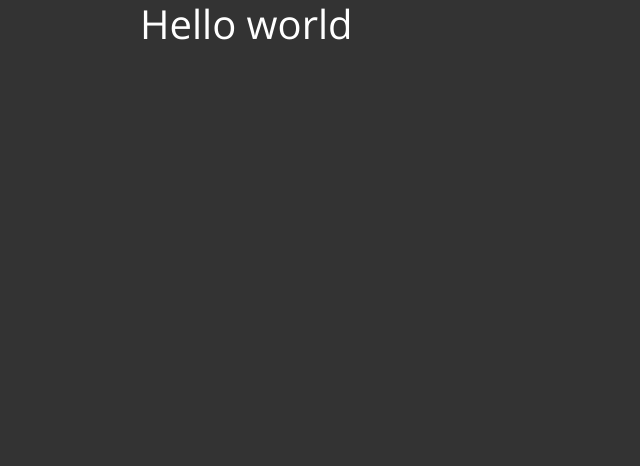
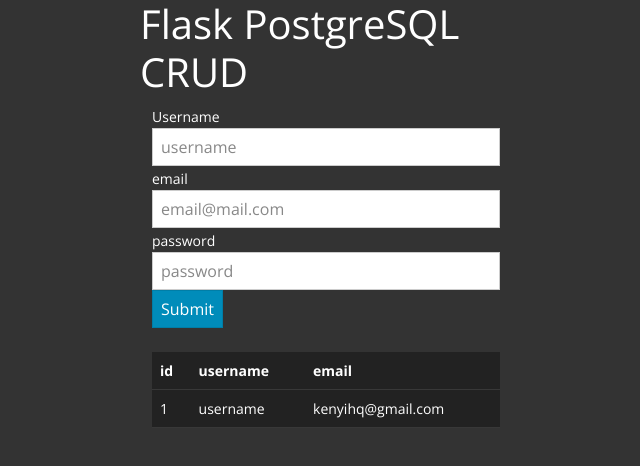
Before and after one commit to kenyihq/crud-psql-flask-js, a plain HTML site: page static/index.html in a window 1280 px wide. Shown: the whole page, without its empty margins (314-954 px from the left). Drawn offline with nearby package versions, Linux system fonts and the light colour scheme; files whose address does not match are found by name.

Commit message:
Added view htm

```diff
--- a/static/index.html
+++ b/static/index.html
@@ -1,20 +1,58 @@
 <!DOCTYPE html>
 <html lang="en">
-<head>
-    <meta charset="UTF-8">
-    <meta http-equiv="X-UA-Compatible" content="IE=edge">
-    <meta name="viewport" content="width=device-width, initial-scale=1.0">
+  <head>
+    <meta charset="UTF-8" />
+    <meta http-equiv="X-UA-Compatible" content="IE=edge" />
+    <meta name="viewport" content="width=device-width, initial-scale=1.0" />
     <title>Pytohn Flask App</title>
     <!-- CSS only -->
-    <link rel="stylesheet" href="https://bootswatch.com/5/yeti/bootstrap.min.css">
-</head>
-<body class="bg-dark text-white">
+    <link
+      rel="stylesheet"
+      href="https://bootswatch.com/5/yeti/bootstrap.min.css"
+    />
+  </head>
+  <body class="bg-dark text-white">
     <div class="container">
-        <div class="col-md-4 offset-md-4">
-            <h1>Hello world</h1>
+      <div class="col-md-4 offset-md-4">
+        <h1>Flask PostgreSQL CRUD</h1>
+        <div class="container">
+            <form action="">
+                <div class="form-group">
+                    <label for="title">Username</label>
+                    <input type="text" class="form-control" placeholder="username" />
+                </div>
+                <div class="form-group">
+                    <label for="title">email</label>
+                    <input type="email" class="form-control" placeholder="email@mail.com" />
+          </div>
+          <div class="form-group">
+              <label for="title">password</label>
+              <input type="password" class="form-control" placeholder="password" />
+            </div>
+            <button type="submit" class="btn btn-primary">Submit</button>
+        </form>
+    </div><br>
+        <div class="container">
+            <table class="table table-dark">
+                <thead>
+                <tr>
+                    <th>id</th>
+                    <th>username</th>
+                    <th>email</th>
+                </tr>
+                </thead>
+                <tbody>
+                <tr>
+                    <td>1</td>
+                    <td>username</td>
+                    <td>kenyihq@gmail.com</td>
+                </tr>
+                </tbody>
+            </table>
 
         </div>
+      </div>
     </div>
     <script src="static/main.js"></script>
-</body>
+  </body>
 </html>
```
